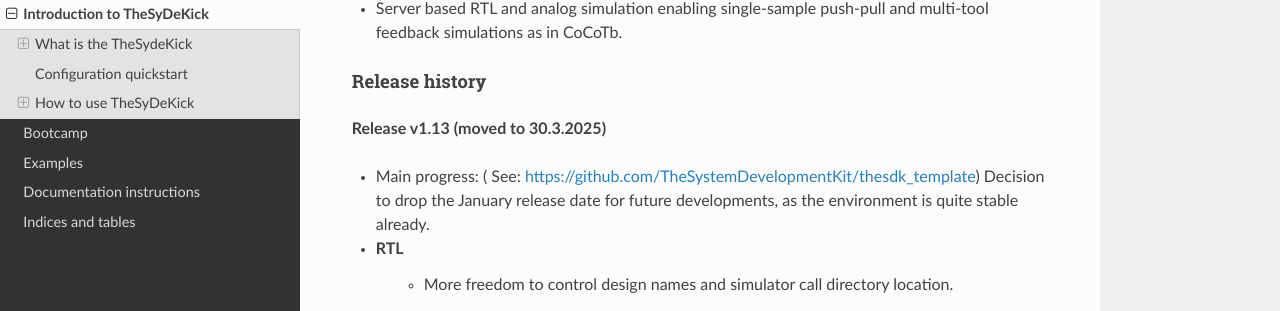
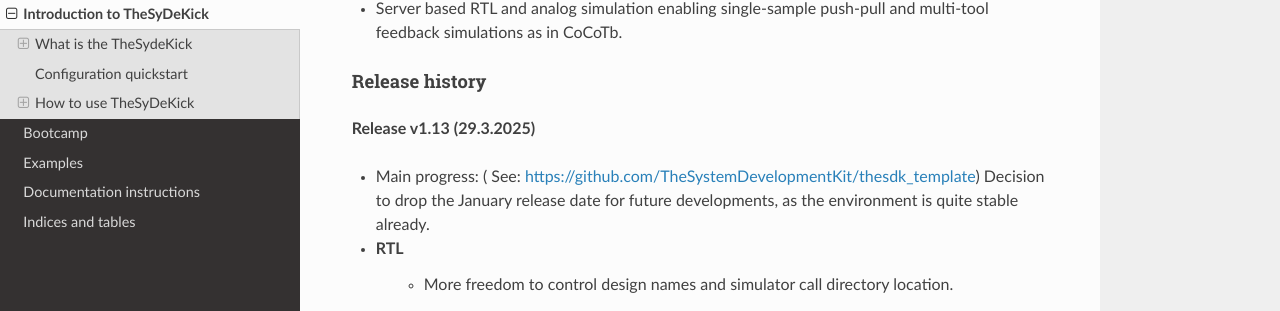
Before and after one commit to TheSystemDevelopmentKit/thesdk_template, a Sphinx documentation site: the page built from doc/source/introduction.rst, in a window 1280 px wide and 900 px high, scrolled down 2764 px. Shown: the part 139-450 px from the top of the window. Built offline with Sphinx 7.4.7 and the Read the Docs theme 3.1.0, drawn with Linux system fonts in a browser that asks for light colours; formulas are drawn with MathJax 3; pages that are not in the unit, such as notebooks, are missing from menus.

Commit message:
Update release date

```diff
--- a/doc/source/introduction.rst
+++ b/doc/source/introduction.rst
@@ -103,7 +103,7 @@ Annual release date currently planned: June 14. Current release candidate branch
 Release history
 ...............
 
-**Release v1.13 (moved to 30.3.2025)**
+**Release v1.13 (29.3.2025)**
 
 * Main progress: ( See: https://github.com/TheSystemDevelopmentKit/thesdk_template)
   Decision to drop the January release date for future developments, as the environment is quite stable already.
```
